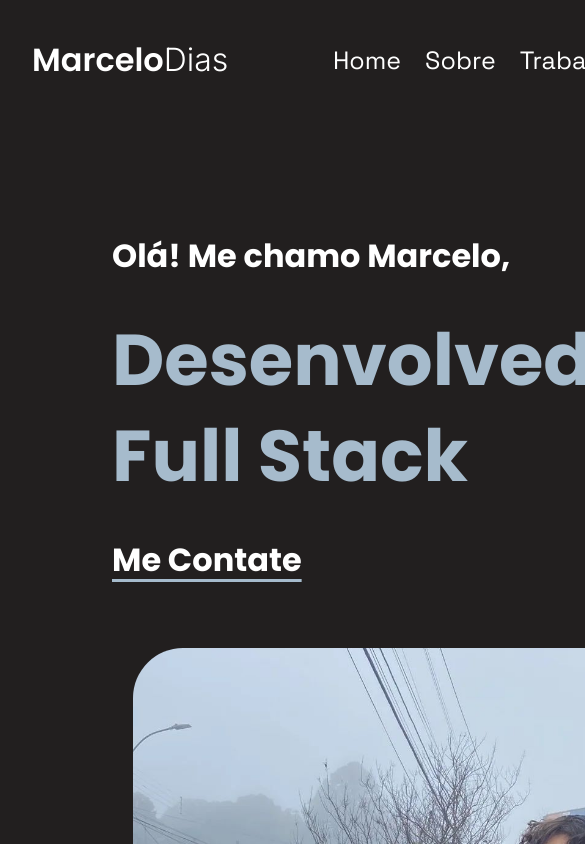
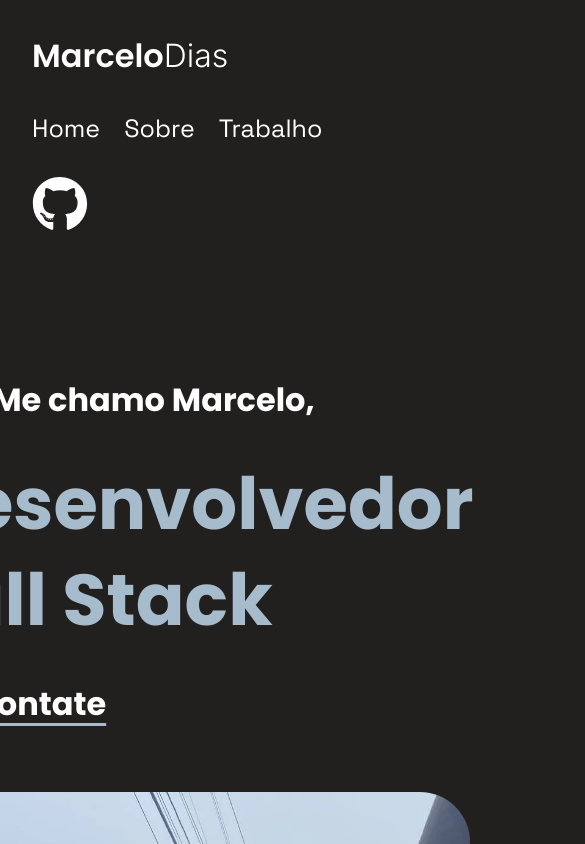
Before and after one commit to marcelodiass/portfolio-react, a React (Vite) app: page / in a window 390 px wide. Shown: the top 844 px of the page, 585 px wide, since content can reach past the window. Built offline with nearby package versions, Linux system fonts and the light colour scheme; no server answers.

Commit message:
Responsive

```diff
--- a/src/index.css
+++ b/src/index.css
@@ -10,7 +10,7 @@
 }
 
 html {
-  width: fit-content;
+  width: 100vw;
 }
 
 ::-webkit-scrollbar {
```
